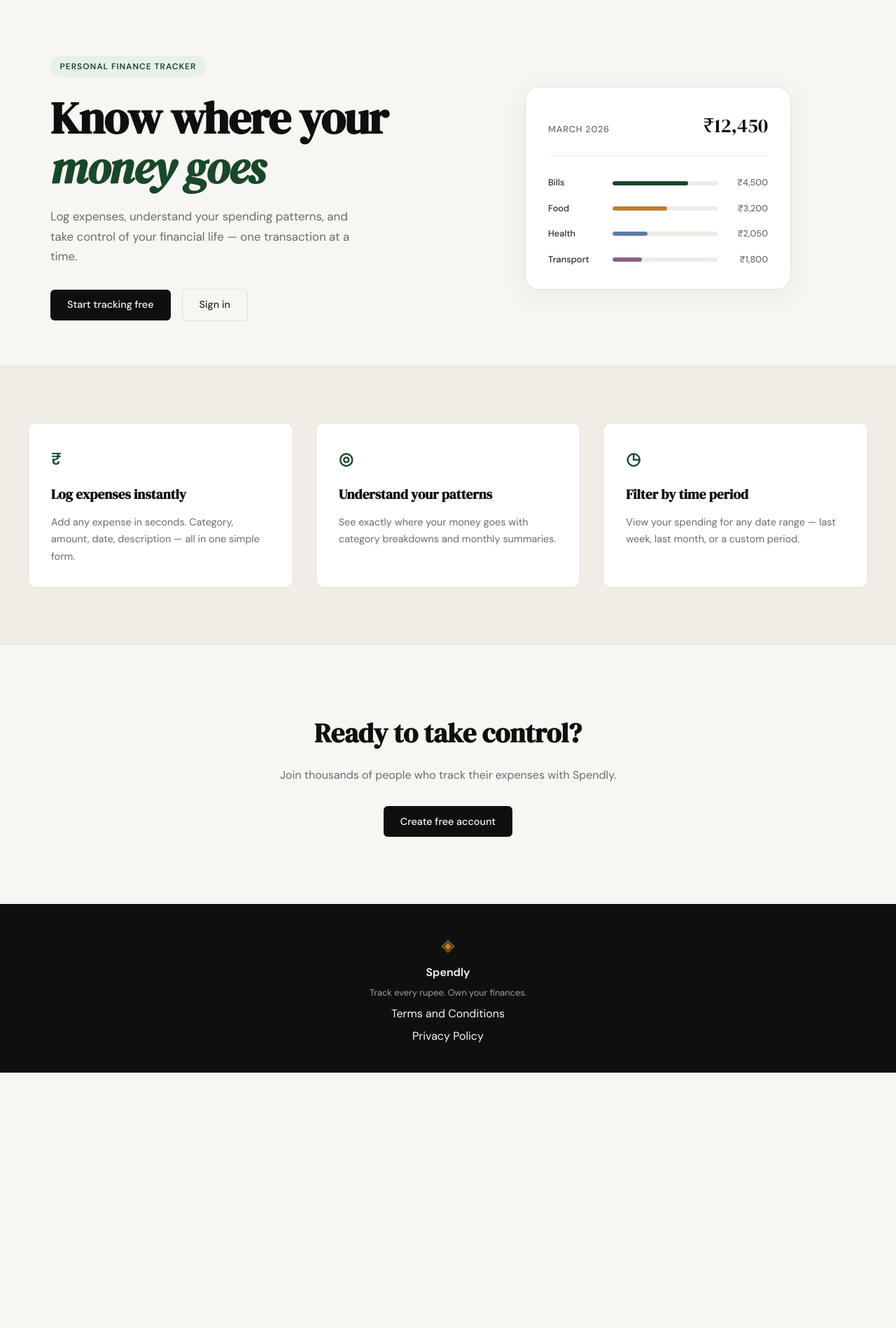
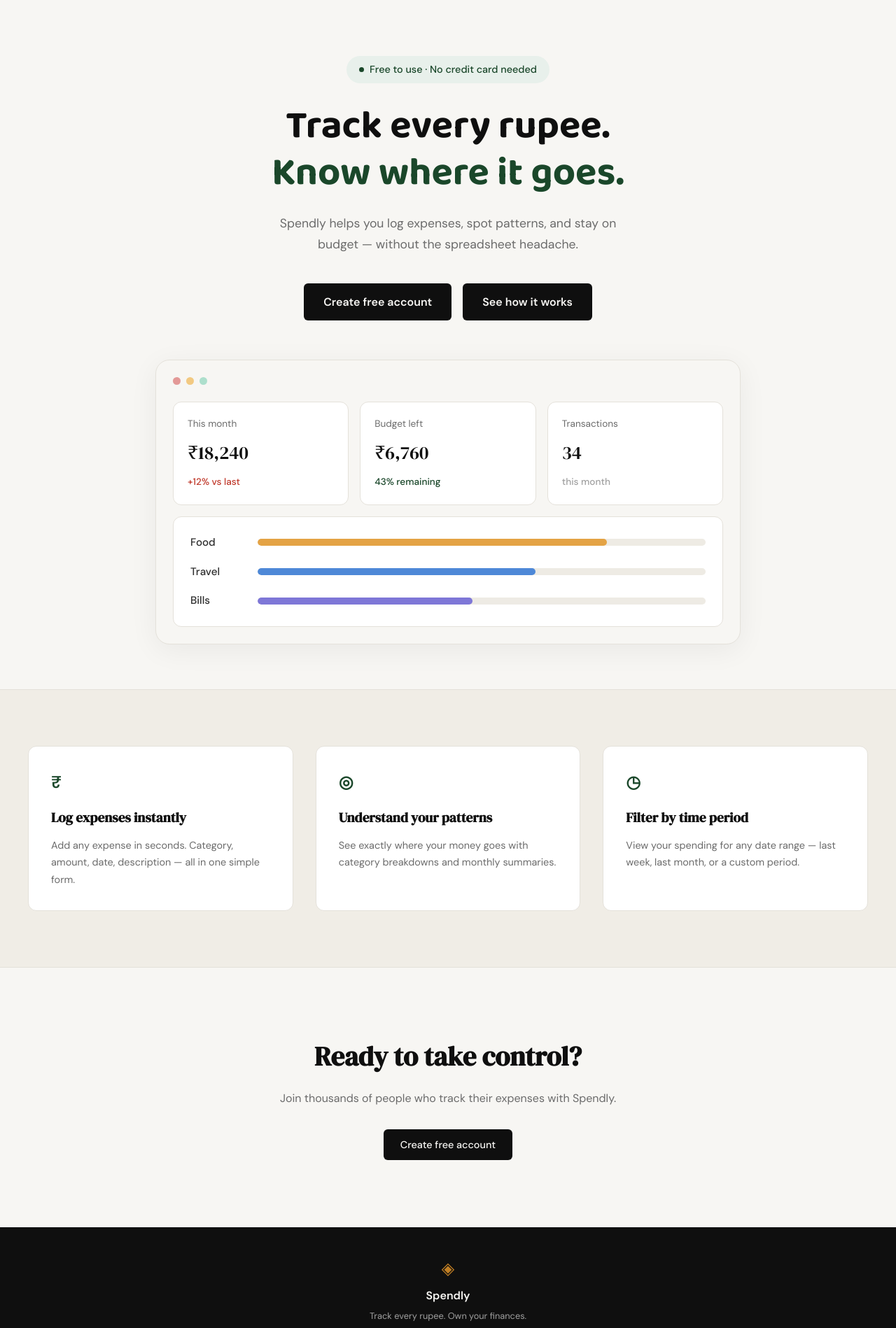
Before and after one commit to ManishGupta-78/spendly, a Flask app: page / in a window 1280 px wide. Shown: the part 61-1959 px from the top of the page at 70% size. Before the commit the page ends 1594 px from the top, so only its background shows below. Run offline with Flask 3, Linux system fonts and the light colour scheme.

Commit message:
landing: redesign hero section to match mockup

```diff
--- /dev/null
+++ b/static/css/landing.css
@@ -0,0 +1,183 @@
+/* ------------------------------------------------------------------ */
+/* Hero (landing page override)                                        */
+/* ------------------------------------------------------------------ */
+
+.hero {
+    display: block;
+    text-align: center;
+    padding: 5rem 2rem 4rem;
+    max-width: 900px;
+}
+
+.hero-badge {
+    display: inline-flex;
+    align-items: center;
+    gap: 0.5rem;
+    background: var(--accent-light);
+    color: var(--accent);
+    font-size: 0.9rem;
+    font-weight: 500;
+    letter-spacing: normal;
+    text-transform: none;
+    padding: 0.5rem 1.1rem;
+    border-radius: 999px;
+    margin-bottom: 1.75rem;
+}
+
+.hero-badge-dot {
+    width: 7px;
+    height: 7px;
+    border-radius: 50%;
+    background: var(--accent);
+}
+
+.hero-title {
+    font-family: 'Baloo 2', var(--font-body);
+    font-weight: 700;
+    font-size: clamp(2.25rem, 5.5vw, 3.5rem);
+    line-height: 1.2;
+    letter-spacing: 0;
+    color: var(--ink);
+    margin-bottom: 1.5rem;
+}
+
+.hero-title-accent {
+    color: var(--accent);
+}
+
+.hero-subtitle {
+    font-size: 1.1rem;
+    color: var(--ink-muted);
+    line-height: 1.7;
+    max-width: 540px;
+    margin: 0 auto 2.5rem;
+}
+
+.hero-actions {
+    justify-content: center;
+    margin-bottom: 3.5rem;
+}
+
+.hero-actions .btn-primary {
+    padding: 0.85rem 1.75rem;
+    font-size: 1rem;
+    font-weight: 600;
+}
+
+/* ------------------------------------------------------------------ */
+/* Mock card (hero visual)                                             */
+/* ------------------------------------------------------------------ */
+
+.hero-visual {
+    display: block;
+}
+
+.mock-card {
+    background: var(--paper);
+    border: 1px solid var(--border);
+    max-width: 900px;
+    padding: 1.5rem;
+    text-align: left;
+}
+
+.mock-card-dots {
+    display: flex;
+    gap: 0.5rem;
+    margin-bottom: 1.5rem;
+}
+
+.mock-dot {
+    width: 11px;
+    height: 11px;
+    border-radius: 50%;
+}
+
+.mock-dot-red { background: #e39997; }
+.mock-dot-yellow { background: #f2c981; }
+.mock-dot-green { background: #addfcc; }
+
+.mock-stats {
+    display: grid;
+    grid-template-columns: repeat(3, 1fr);
+    gap: 1rem;
+    margin-bottom: 1rem;
+}
+
+.mock-stat {
+    background: var(--paper-card);
+    border: 1px solid var(--border);
+    border-radius: var(--radius-md);
+    padding: 1.25rem;
+}
+
+.mock-stat-label {
+    display: block;
+    font-size: 0.85rem;
+    color: var(--ink-muted);
+    margin-bottom: 0.6rem;
+}
+
+.mock-stat-value {
+    display: block;
+    font-family: var(--font-display);
+    font-size: 1.65rem;
+    color: var(--ink);
+    margin-bottom: 0.4rem;
+}
+
+.mock-stat-change {
+    font-size: 0.85rem;
+    font-weight: 500;
+}
+
+.mock-stat-change-neg { color: var(--danger); }
+.mock-stat-change-pos { color: var(--accent); }
+.mock-stat-change-muted { color: var(--ink-faint); }
+
+.mock-bars {
+    background: var(--paper-card);
+    border: 1px solid var(--border);
+    border-radius: var(--radius-md);
+    padding: 1.5rem;
+    display: flex;
+    flex-direction: column;
+    gap: 1.1rem;
+}
+
+.mock-bar-row {
+    display: grid;
+    grid-template-columns: 80px 1fr;
+    align-items: center;
+    gap: 1rem;
+}
+
+.mock-cat {
+    font-size: 0.95rem;
+    font-weight: 500;
+    color: var(--ink-soft);
+}
+
+.mock-bar-track {
+    height: 10px;
+    background: var(--border-soft);
+    border-radius: 999px;
+    overflow: hidden;
+}
+
+.mock-bar {
+    height: 100%;
+    border-radius: 999px;
+}
+
+.mock-bar-food { background: #e4a345; }
+.mock-bar-travel { background: #4e88d7; }
+.mock-bar-bills { background: #7e77d7; }
+
+@media (max-width: 900px) {
+    .hero { padding: 3.5rem 1.5rem 3rem; }
+    .mock-stats { grid-template-columns: 1fr; }
+}
+
+@media (max-width: 600px) {
+    .hero-actions { flex-direction: column; }
+}
--- a/templates/landing.html
+++ b/templates/landing.html
@@ -2,59 +2,74 @@
 
 {% block title %}Spendly — Track Every Rupee{% endblock %}
 
+{% block head %}
+<link rel="preconnect" href="https://fonts.googleapis.com">
+<link rel="preconnect" href="https://fonts.gstatic.com" crossorigin>
+<link href="https://fonts.googleapis.com/css2?family=Baloo+2:wght@700;800&display=swap" rel="stylesheet">
+<link rel="stylesheet" href="{{ url_for('static', filename='css/landing.css') }}">
+{% endblock %}
+
 {% block content %}
 
 <section class="hero">
-    <div class="hero-inner">
-        <div class="hero-badge">Personal Finance Tracker</div>
-        <h1 class="hero-title">
-            Know where your<br>
-            <em>money goes</em>
-        </h1>
-        <p class="hero-subtitle">
-            Log expenses, understand your spending patterns,
-            and take control of your financial life —
-            one transaction at a time.
-        </p>
-        <div class="hero-actions">
-            <a href="{{ url_for('register') }}" class="btn-primary">Start tracking free</a>
-            <a href="{{ url_for('login') }}" class="btn-ghost">Sign in</a>
-        </div>
+    <div class="hero-badge">
+        <span class="hero-badge-dot"></span>
+        Free to use · No credit card needed
+    </div>
+    <h1 class="hero-title">
+        Track every rupee.<br>
+        <span class="hero-title-accent">Know where it goes.</span>
+    </h1>
+    <p class="hero-subtitle">
+        Spendly helps you log expenses, spot patterns, and stay
+        on budget — without the spreadsheet headache.
+    </p>
+    <div class="hero-actions">
+        <a href="{{ url_for('register') }}" class="btn-primary">Create free account</a>
+        <a href="#" class="btn-primary">See how it works</a>
     </div>
     <div class="hero-visual">
         <div class="mock-card">
-            <div class="mock-card-header">
-                <span class="mock-label">March 2026</span>
-                <span class="mock-total">₹12,450</span>
+            <div class="mock-card-dots">
+                <span class="mock-dot mock-dot-red"></span>
+                <span class="mock-dot mock-dot-yellow"></span>
+                <span class="mock-dot mock-dot-green"></span>
+            </div>
+            <div class="mock-stats">
+                <div class="mock-stat">
+                    <span class="mock-stat-label">This month</span>
+                    <span class="mock-stat-value">₹18,240</span>
+                    <span class="mock-stat-change mock-stat-change-neg">+12% vs last</span>
+                </div>
+                <div class="mock-stat">
+                    <span class="mock-stat-label">Budget left</span>
+                    <span class="mock-stat-value">₹6,760</span>
+                    <span class="mock-stat-change mock-stat-change-pos">43% remaining</span>
+                </div>
+                <div class="mock-stat">
+                    <span class="mock-stat-label">Transactions</span>
+                    <span class="mock-stat-value">34</span>
+                    <span class="mock-stat-change mock-stat-change-muted">this month</span>
+                </div>
             </div>
             <div class="mock-bars">
                 <div class="mock-bar-row">
+                    <span class="mock-cat">Food</span>
+                    <div class="mock-bar-track">
+                        <div class="mock-bar mock-bar-food" style="width: 78%"></div>
+                    </div>
+                </div>
+                <div class="mock-bar-row">
+                    <span class="mock-cat">Travel</span>
+                    <div class="mock-bar-track">
+                        <div class="mock-bar mock-bar-travel" style="width: 62%"></div>
+                    </div>
+                </div>
+                <div class="mock-bar-row">
                     <span class="mock-cat">Bills</span>
                     <div class="mock-bar-track">
-                        <div class="mock-bar" style="width: 72%"></div>
+                        <div class="mock-bar mock-bar-bills" style="width: 48%"></div>
                     </div>
-                    <span class="mock-amt">₹4,500</span>
-                </div>
-                <div class="mock-bar-row">
-                    <span class="mock-cat">Food</span>
-                    <div class="mock-bar-track">
-                        <div class="mock-bar mock-bar-2" style="width: 52%"></div>
-                    </div>
-                    <span class="mock-amt">₹3,200</span>
-                </div>
-                <div class="mock-bar-row">
-                    <span class="mock-cat">Health</span>
-                    <div class="mock-bar-track">
-                        <div class="mock-bar mock-bar-3" style="width: 33%"></div>
-                    </div>
-                    <span class="mock-amt">₹2,050</span>
-                </div>
-                <div class="mock-bar-row">
-                    <span class="mock-cat">Transport</span>
-                    <div class="mock-bar-track">
-                        <div class="mock-bar mock-bar-4" style="width: 28%"></div>
-                    </div>
-                    <span class="mock-amt">₹1,800</span>
                 </div>
             </div>
         </div>
```
